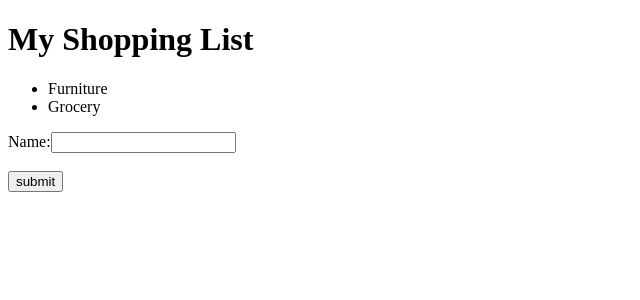
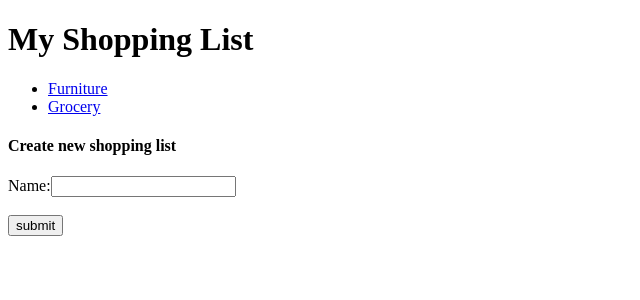
Before and after one commit to andela-cdike/shopping_list_app, a Django app: page / in a window 1280 px wide. Shown: the top 300 px of the page, without its empty margins (0-640 px from the left). Run offline with Django 3.2, Linux system fonts and the light colour scheme; a user stored in the database is signed in; data comes from the database, SQL or seed files in the repository; both versions use the stored data as it was after the commit.

Commit message:
[Feature] User should be able to view shopping list items

```diff
--- a/shopping_list_app/app/models.py
+++ b/shopping_list_app/app/models.py
@@ -20,3 +20,15 @@ class ShoppingList(Base):
 
     def __unicode__(self):
         return self.name
+
+
+class ShoppingListItem(Base):
+    shopping_list = models.ForeignKey(
+        'ShoppingList', related_name='items', on_delete=models.CASCADE
+    )
+
+    class Meta:
+        ordering = ['name']
+
+    def __unicode__(self):
+        return self.name
--- a/shopping_list_app/app/templates/app/index.html
+++ b/shopping_list_app/app/templates/app/index.html
@@ -6,11 +6,16 @@
 
     <ul>
         {% for shopping_list in shopping_lists %}
-            <li>{{ shopping_list }}</li>
+            <li>
+                <a href="{% url 'items' shopping_list_id=shopping_list.id %}">
+                    {{ shopping_list.name }}
+                </a>
+            </li>
         {% endfor %}
     </ul>
 
     <div>
+        <h4>Create new shopping list</h4>
         <form action="{% url 'index' %}" method="post">
             {% csrf_token %}
             {{ form }}
--- a/shopping_list_app/app/urls.py
+++ b/shopping_list_app/app/urls.py
@@ -5,4 +5,6 @@ from app import views
 
 urlpatterns = [
     url(r'^$', views.IndexView.as_view(), name='index'),
+    url(r'^(?P<shopping_list_id>[0-9]+)/items/$',
+        views.ListItemsView.as_view(), name='items'),
 ]
--- a/shopping_list_app/app/views.py
+++ b/shopping_list_app/app/views.py
@@ -6,10 +6,11 @@ from django.views.generic import View
 
 
 from app.forms import ShoppingListForm
-from app.models import ShoppingList
+from app.models import ShoppingList, ShoppingListItem
 
 
 class IndexView(LoginRequiredMixin, View):
+    '''View for listing and creating a new shopping list'''
     def get(self, request):
         form = ShoppingListForm()
         shopping_lists = ShoppingList.objects.filter(owner=request.user)
@@ -33,3 +34,17 @@ class IndexView(LoginRequiredMixin, View):
             context.update(csrf(request))
             context.update({'shopping_lists': shopping_lists, 'form': form})
             return render(request, 'app/index.html', context)
+
+
+class ListItemsView(LoginRequiredMixin, View):
+    '''View for listing and creating new items in a shopping list'''
+    def get(self, request, *args, **kwargs):
+        shopping_list_id = kwargs.get('shopping_list_id')
+        shopping_list = ShoppingList.objects.get(id=shopping_list_id)
+        items = ShoppingListItem.objects.filter(shopping_list=shopping_list)
+        context = {}
+        context.update({
+            'shopping_list': shopping_list,
+            'items': items
+        })
+        return render(request, 'app/items.html', context)
```
Also changed, not shown: shopping_list_app/app/templates/app/items.html (added, +15 -0 lines), shopping_list_app/app/tests/test_models.py (+11 -2 lines), shopping_list_app/app/tests/test_views.py (+14 -2 lines), shopping_list_app/app/migrations/0002_shoppinglistitem.py (added), shopping_list_app/db.sqlite3.
